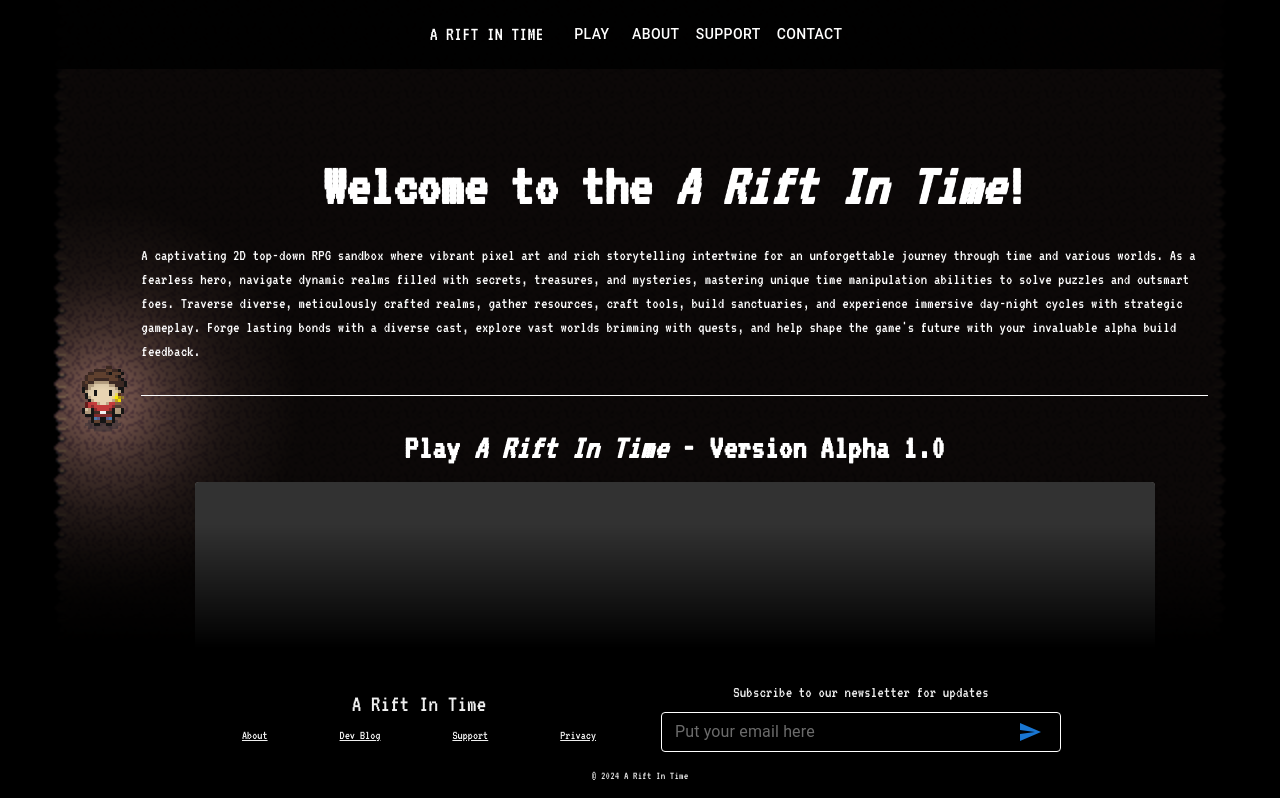
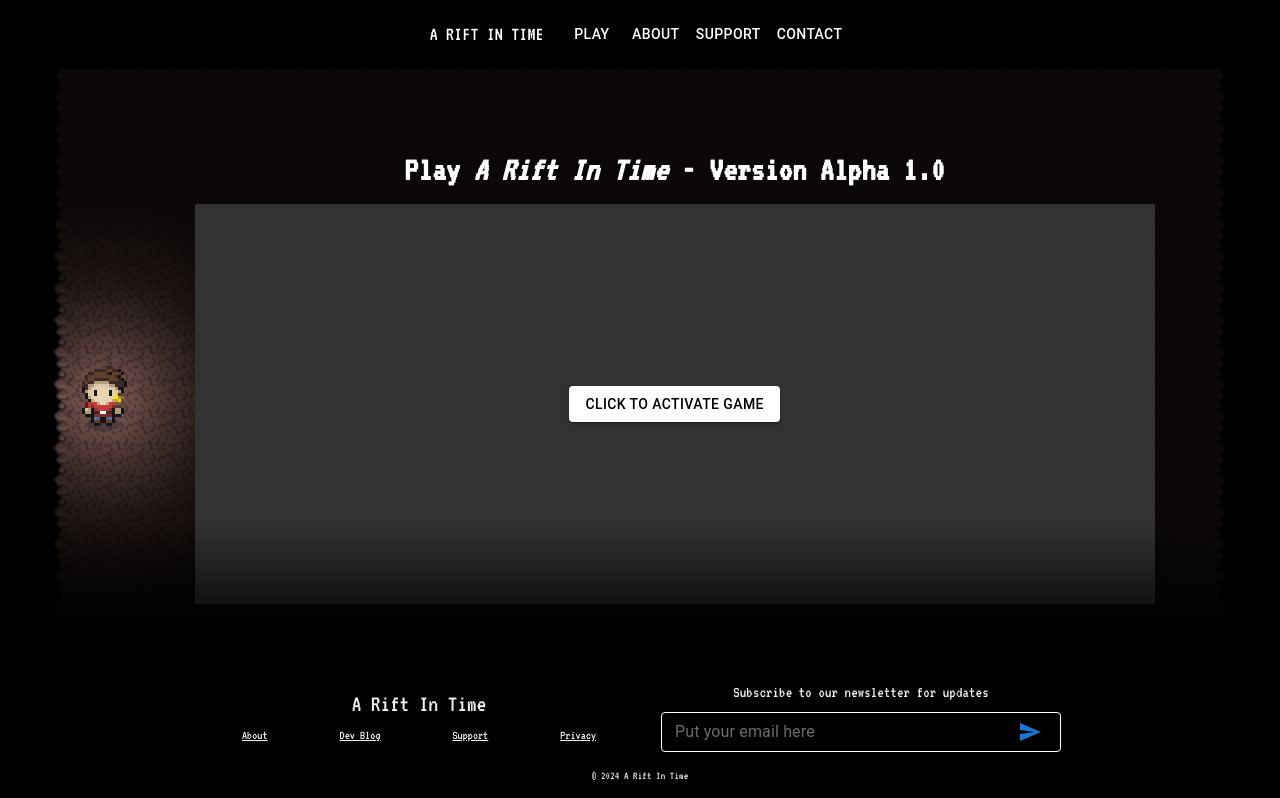
Before and after one commit to jado66/rift-in-time, a Next.js app: page / in a window 1280 px wide. Shown: the top 798 px of the page. Built offline with nearby package versions, Linux system fonts and the light colour scheme.

Commit message:
Fixed the loading

```diff
--- a/src/app/page.js
+++ b/src/app/page.js
@@ -87,6 +87,8 @@ const HomePage = () => {
 
 const Copy = ({ iframeActive, handleIframeActivation, isSmallScreen }) => {
   const [requestFullscreen, setRequestFullscreen] = useState(null);
+  const [loadingProgress, setLoadingProgress] = useState(0);
+  const [isLoaded, setIsLoaded] = useState(false);
 
   const handleRequestFullscreen = useCallback((requestFullscreenFunc) => {
     setRequestFullscreen(() => requestFullscreenFunc);
@@ -98,28 +100,19 @@ const Copy = ({ iframeActive, handleIframeActivation, isSmallScreen }) => {
     }
   }, [requestFullscreen]);
 
+  const handleLoaded = useCallback(() => {
+    setIsLoaded(true);
+    handleIframeActivation();
+  }, [handleIframeActivation]);
+
+  const updateLoadingProgress = useCallback((progress) => {
+    setLoadingProgress(progress);
+  }, []);
+
   return (
     <div style={{ color: "white" }}>
       {/* ... (previous content remains the same) */}
-      <Box my={4}>
-        <Typography variant="h2" gutterBottom>
-          Welcome to the <em>A Rift In Time</em>!
-        </Typography>
-        <Typography variant="body1" paragraph>
-          A captivating 2D top-down RPG sandbox where vibrant pixel art and rich
-          storytelling intertwine for an unforgettable journey through time and
-          various worlds. As a fearless hero, navigate dynamic realms filled
-          with secrets, treasures, and mysteries, mastering unique time
-          manipulation abilities to solve puzzles and outsmart foes. Traverse
-          diverse, meticulously crafted realms, gather resources, craft tools,
-          build sanctuaries, and experience immersive day-night cycles with
-          strategic gameplay. Forge lasting bonds with a diverse cast, explore
-          vast worlds brimming with quests, and help shape the game's future
-          with your invaluable alpha build feedback.
-        </Typography>
-      </Box>
 
-      <Divider sx={{ borderColor: "white" }} />
       <Box my={4} sx={{ display: "flex", flexDirection: "column" }}>
         <Typography variant="h4" gutterBottom>
           Play <em>A Rift In Time</em> - Version Alpha 1.0
@@ -164,8 +157,9 @@ const Copy = ({ iframeActive, handleIframeActivation, isSmallScreen }) => {
           )}
           {iframeActive && (
             <UnityWebGL
-              onLoaded={handleIframeActivation}
+              onLoaded={handleLoaded}
               onRequestFullscreen={handleRequestFullscreen}
+              onLoadingProgress={updateLoadingProgress}
             />
           )}
         </Card>
@@ -179,10 +173,12 @@ const Copy = ({ iframeActive, handleIframeActivation, isSmallScreen }) => {
             "&:hover": { backgroundColor: "lightgray" },
           }}
           onClick={toggleFullscreen}
-          disabled={!iframeActive || !requestFullscreen}
+          disabled={!iframeActive || !isLoaded}
         >
           <Fullscreen sx={{ mr: 1 }} />
-          Make Fullscreen
+          {isLoaded
+            ? "Make Fullscreen"
+            : `Loading: ${Math.round(loadingProgress * 100)}%`}
         </Button>
       </Box>
     </div>
--- a/src/components/UnityWebGl.js
+++ b/src/components/UnityWebGl.js
@@ -1,7 +1,7 @@
 import React, { useState, useEffect } from "react";
 import { Unity, useUnityContext } from "react-unity-webgl";
 
-const UnityWebGL = ({ onLoaded, onRequestFullscreen }) => {
+const UnityWebGL = ({ onLoaded, onRequestFullscreen, onLoadingProgress }) => {
   const [isLandscape, setIsLandscape] = useState(true);
 
   const { unityProvider, isLoaded, loadingProgression, requestFullscreen } =
@@ -17,6 +17,10 @@ const UnityWebGL = ({ onLoaded, onRequestFullscreen }) => {
       onLoaded();
     }
   }, [isLoaded, onLoaded]);
+
+  useEffect(() => {
+    onLoadingProgress(loadingProgression);
+  }, [loadingProgression, onLoadingProgress]);
 
   useEffect(() => {
     const handleRequestFullscreen = () => {
@@ -68,7 +72,7 @@ const UnityWebGL = ({ onLoaded, onRequestFullscreen }) => {
           Loading: {Math.round(loadingProgression * 100)}%
         </div>
       )}
-      {!isLandscape && (
+      {!isLandscape && isLoaded && (
         <div
           style={{
             position: "absolute",
```
